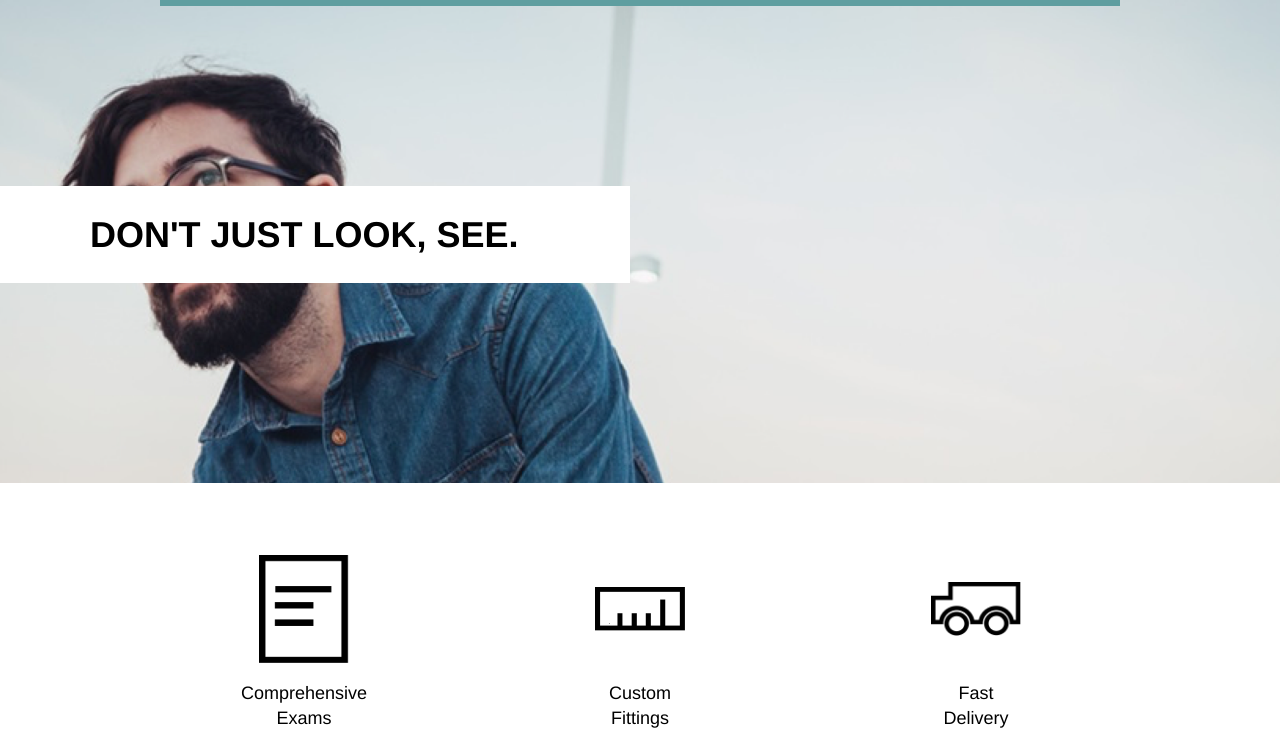
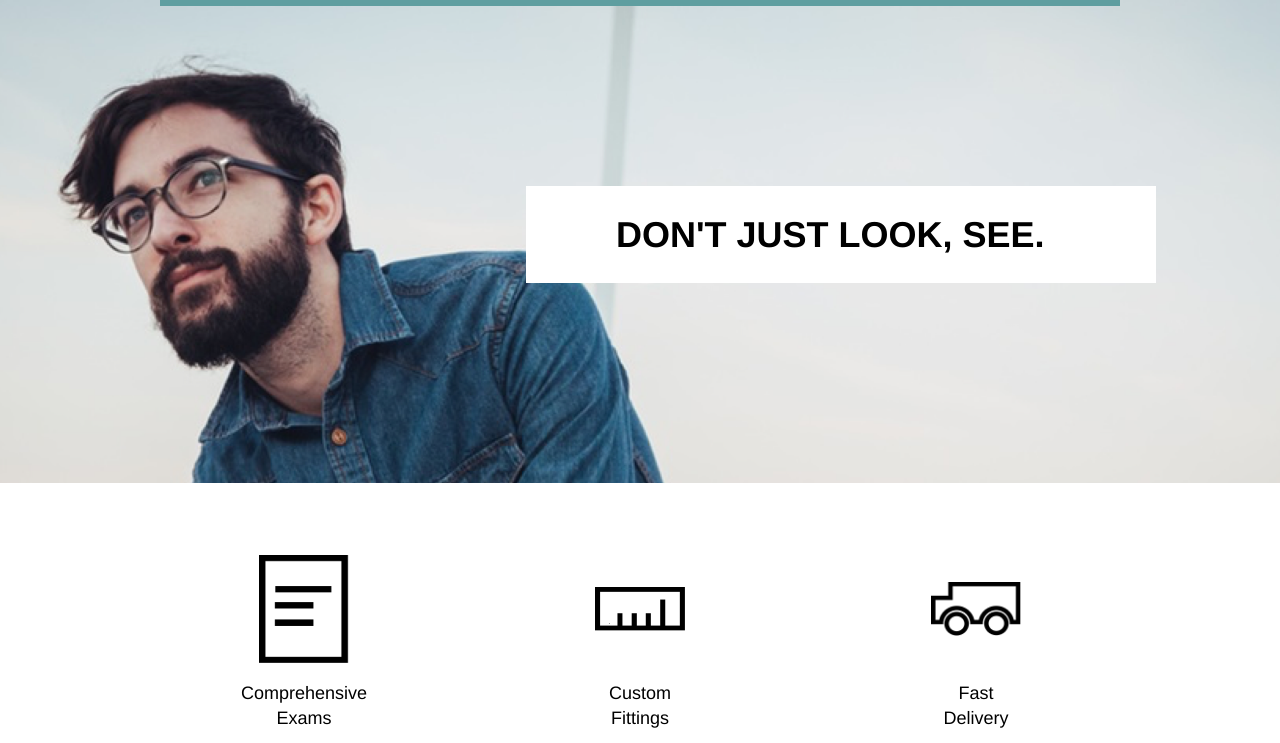
Before and after one commit to Avogato/TortoiseshellOptics, a plain HTML site: page index.html in a window 1280 px wide. Shown: the part 57-800 px from the top of the page. Drawn offline with Linux system fonts and the light colour scheme.

Commit message:
Adding CSS

```diff
--- a/index.html
+++ b/index.html
@@ -24,12 +24,13 @@
       </ul>
     </nav>
   </div>
-
+  <div Class="banner-container">
   <div class="banner">
     <div class="main-headline">
         <h1>DON'T JUST LOOK, SEE.</h1>
     </div>
   </div>
+</div>
   </div>
 
     <div class="container">
--- a/resources/css/style.css
+++ b/resources/css/style.css
@@ -21,6 +21,7 @@ body {
   height: 30rem;
   display: flex;
   flex-direction: column;
+  justify-content: flex-start;
   width: 100%;
   height: 30rem;
   margin: 0 auto;
@@ -71,12 +72,17 @@ a {
   display: flex;
   align-items: center;
   background-color: white;
-  margin-top: 10 rem
+  margin-top: 10rem;
 }
 
+.banner-container {
+  display: flex;
+  justify-content: flex-end;
+  width: 1032px;
+  margin: 0 auto;
+}
 
 .banner {
-  float: right;
   margin-top: 10rem;
   background-color: white;
   padding: 1.5rem 5rem;
@@ -89,8 +95,6 @@ a {
   line-height: 1.2;
   margin: 0;
 }
-
-
 
 .services {
   display: flex;
```
